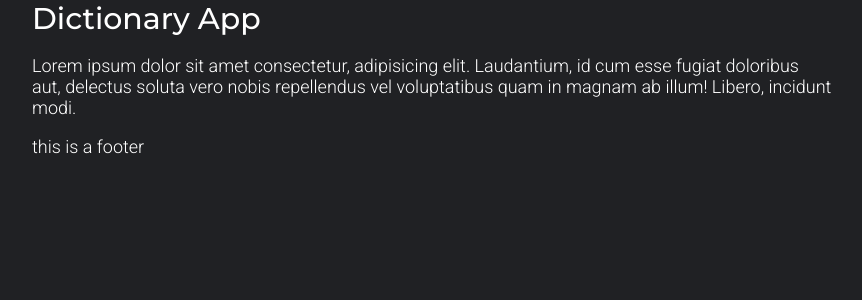
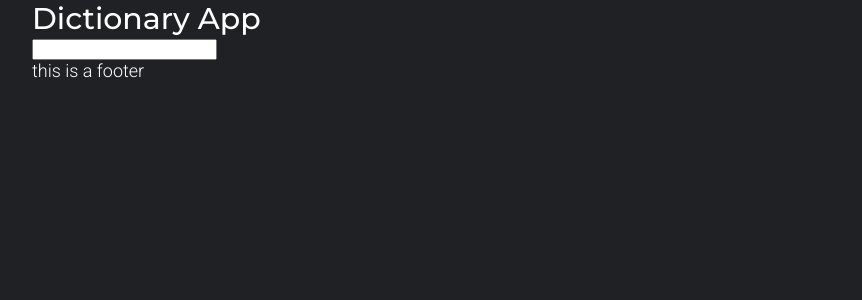
Before and after one commit to peeweemiwie/dictionary-react, a React (Create React App) app: page / in a window 1280 px wide. Shown: the top 300 px of the page, without its empty margins (208-1070 px from the left). Built offline with nearby package versions, Linux system fonts and the light colour scheme.

Commit message:
Create a form

```diff
--- a/public/index.html
+++ b/public/index.html
@@ -1,14 +1,12 @@
 <!DOCTYPE html>
 <html lang="en">
+
 <head>
   <meta charset="utf-8" />
   <link rel="icon" href="%PUBLIC_URL%/favicon.ico" />
   <meta name="viewport" content="width=device-width, initial-scale=1" />
   <meta name="theme-color" content="#000000" />
-    <meta
-      name="description"
-      content="Web site created using create-react-app"
-    />
+  <meta name="description" content="Web site created using create-react-app" />
   <link rel="apple-touch-icon" href="%PUBLIC_URL%/logo192.png" />
   <!--
       manifest.json provides metadata used when your web app is installed on a
@@ -24,8 +22,9 @@
       work correctly both with client-side routing and a non-root public URL.
       Learn how to configure a non-root public URL by running `npm run build`.
     -->
-    <title>React App</title>
+  <title>Dictionary React App</title>
 </head>
+
 <body>
   <noscript>You need to enable JavaScript to run this app.</noscript>
   <div id="root"></div>
@@ -40,4 +39,5 @@
       To create a production bundle, use `npm run build` or `yarn build`.
     -->
 </body>
+
 </html>
--- a/src/App.js
+++ b/src/App.js
@@ -1,4 +1,5 @@
 import './App.scss';
+import Dictionary from './modules/Dictionary';
 
 function App() {
 	return (
@@ -6,14 +7,7 @@ function App() {
 			<header className='header'>
 				<h1 className='h1'>Dictionary App</h1>
 			</header>
-			<main>
-				<p>
-					Lorem ipsum dolor sit amet consectetur, adipisicing elit. Laudantium,
-					id cum esse fugiat doloribus aut, delectus soluta vero nobis
-					repellendus vel voluptatibus quam in magnam ab illum! Libero, incidunt
-					modi.
-				</p>
-			</main>
+			<Dictionary />
 			<footer>this is a footer</footer>
 		</div>
 	);
--- /dev/null
+++ b/src/modules/Dictionary.js
@@ -0,0 +1,24 @@
+import React, { useState } from 'react';
+
+const Dictionary = () => {
+	const [keyword, setKeyword] = useState('');
+
+	const handleSubmit = (event) => {
+		event.preventDefault();
+		console.log(keyword);
+	};
+
+	const handleKeywordChange = (event) => {
+		setKeyword(event.target.value);
+	};
+	return (
+		<div className='Dictionary'>
+			<div>{keyword}</div>
+			<form onSubmit={handleSubmit}>
+				<input type='search' onChange={handleKeywordChange} />
+			</form>
+		</div>
+	);
+};
+
+export default Dictionary;
```
Lines whose indentation alone changed are shown as unchanged.
